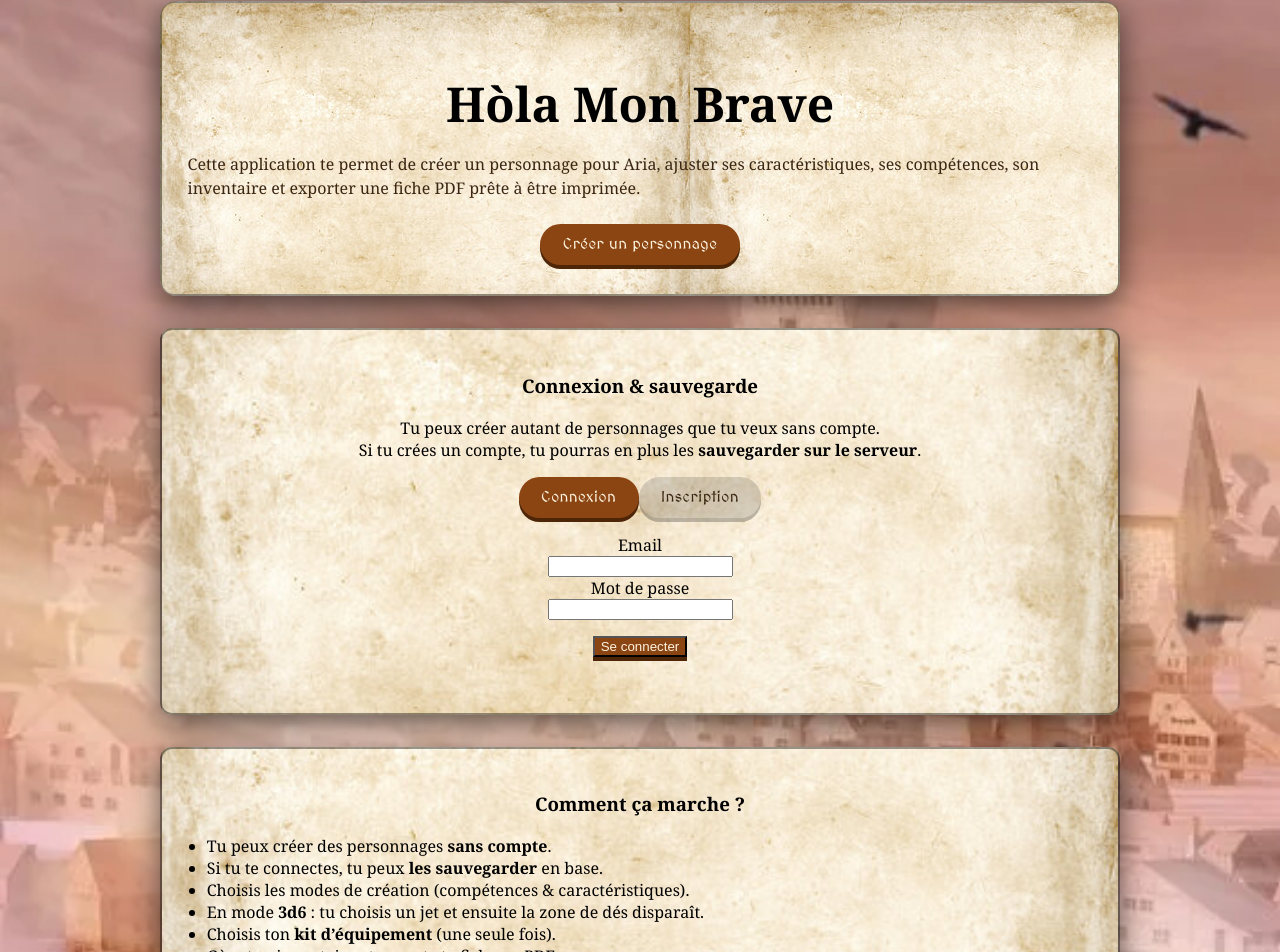
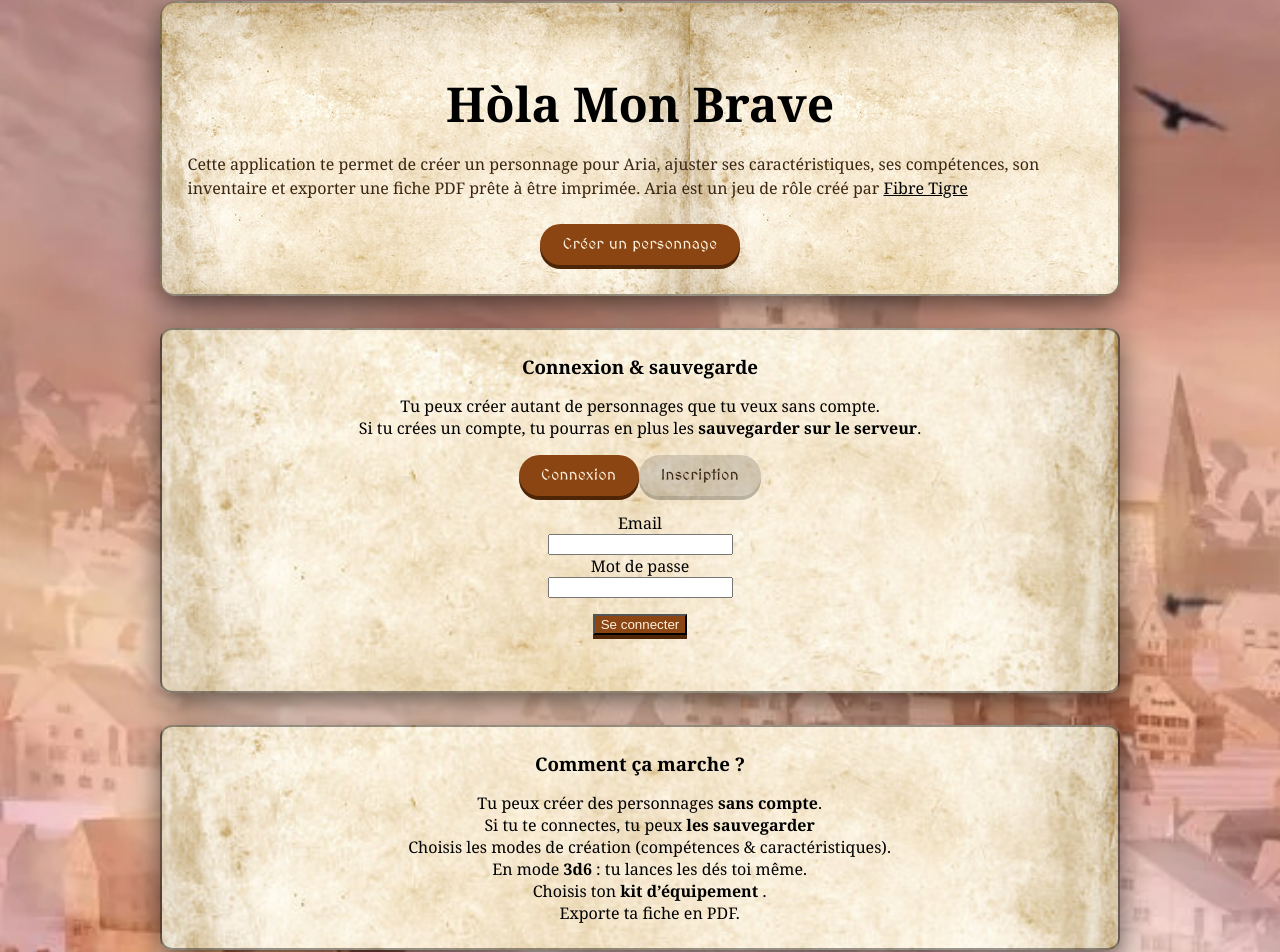
Before and after one commit to broduoliviercontact-web/test-aria, a React (Vite) app: page / in a window 1280 px wide. Shown: the part 361-1313 px from the top of the page. Built offline with nearby package versions, Linux system fonts and the light colour scheme; no server answers.

Commit message:
new readme

```diff
--- a/src/App.css
+++ b/src/App.css
@@ -427,10 +427,13 @@ body {
   background-repeat: no-repeat;
   box-shadow: 0 10px 30px rgba(0, 0, 0, 0.6);
   border: 2px solid rgba(0, 0, 0, 0.4);
+
 }
 
 .home-section h3 {
 text-align: center;
+margin-top: 0;
+margin-bottom: 1rem;
 }
 .home-section-text {
   text-align: center;
@@ -439,6 +442,10 @@ text-align: center;
   margin: 0;
   padding-left: 1.2rem;
   list-style: disc;
+  margin-top: 1rem;
+  margin-bottom: 0;
+  list-style: none;
+  text-align: center;
 }
 
 /* ===========================
@@ -975,3 +982,9 @@ body.pdf-exporting * {
   margin: 0;            /* évite des marges bizarres */
   justify-self: unset;  /* on laisse flex gérer */
 }
+
+.home-footer__link-home-page{
+  color: #000000;
+  text-decoration: underline;
+
+}
--- a/src/pages/HomePage.jsx
+++ b/src/pages/HomePage.jsx
@@ -272,7 +272,14 @@ export default function HomePage({ onStart, onGoToMyCharacters, auth }) {
               <p className="hero-text">
                 Cette application te permet de créer un personnage pour Aria,
                 ajuster ses caractéristiques, ses compétences, son inventaire et
-                exporter une fiche PDF prête à être imprimée.
+                exporter une fiche PDF prête à être imprimée. Aria est un jeu de rôle créé par <a
+            className="home-footer__link-home-page"
+            href="https://www.fibretigre.com/"
+            target="_blank"
+            rel="noreferrer"
+          >
+           Fibre Tigre
+          </a >
               </p>
 
               <div className="hero-actions">
@@ -309,11 +316,11 @@ export default function HomePage({ onStart, onGoToMyCharacters, auth }) {
             <h3>Comment ça marche ?</h3>
             <ul className="home-steps">
               <li>Tu peux créer des personnages <strong>sans compte</strong>.</li>
-              <li>Si tu te connectes, tu peux <strong>les sauvegarder</strong> en base.</li>
+              <li>Si tu te connectes, tu peux <strong>les sauvegarder</strong> </li>
               <li>Choisis les modes de création (compétences & caractéristiques).</li>
-              <li>En mode <strong>3d6</strong> : tu choisis un jet et ensuite la zone de dés disparaît.</li>
-              <li>Choisis ton <strong>kit d’équipement</strong> (une seule fois).</li>
-              <li>Gère ton inventaire et exporte ta fiche en PDF.</li>
+              <li>En mode <strong>3d6</strong> : tu lances les dés toi même.</li>
+              <li>Choisis ton <strong>kit d’équipement</strong> .</li>
+              <li>Exporte ta fiche en PDF.</li>
             </ul>
           </section>
               {/* ✅ Galerie : livre (anon) OU mes persos (logué) */}
```
Also changed, not shown: 1 other file (tests, documents, lock files or other folders).
